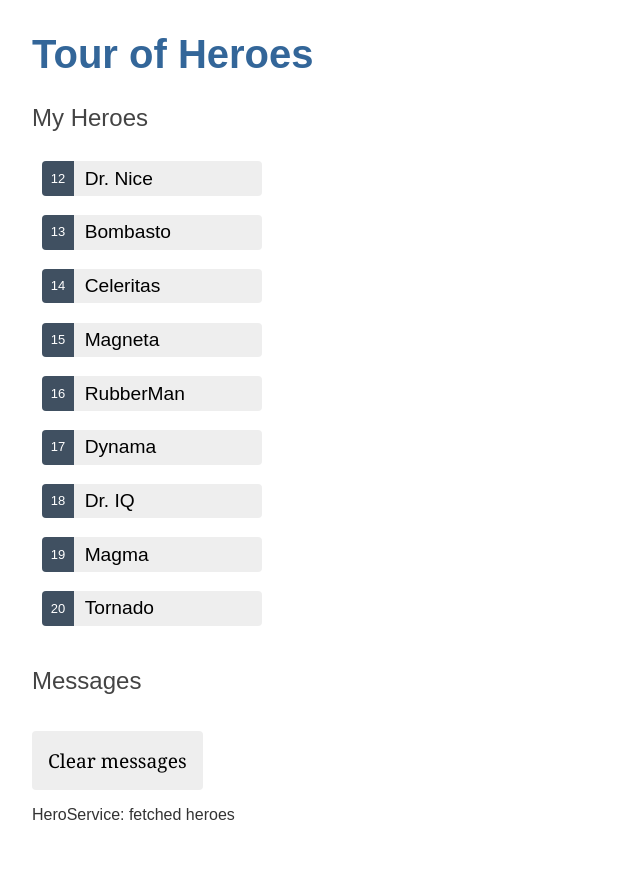
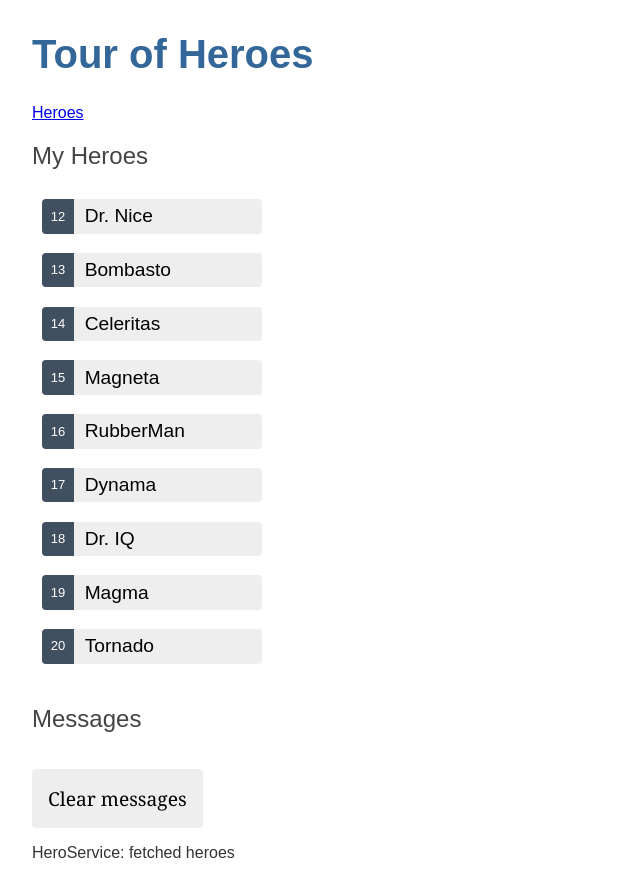
Before and after one commit to mherndon7/AngularPlayground, an Angular app: page /heroes in a window 1280 px wide. Before the commit this address led to /. Shown: the whole page, without its empty margins (0-640 px from the left). Before the commit the page ends 856 px from the top, so only its background shows below. Built offline with nearby package versions, Linux system fonts and the light colour scheme.

Commit message:
Added hero component routing

```diff
--- a/src/app/app-routing.module.ts
+++ b/src/app/app-routing.module.ts
@@ -1,10 +1,16 @@
 import { NgModule } from '@angular/core';
 import { RouterModule, Routes } from '@angular/router';
 
-const routes: Routes = [];
+const routes: Routes = [
+  {
+    path: 'heroes',
+    loadComponent: () =>
+      import('./heroes/heroes.component').then((m) => m.HeroesComponent),
+  },
+];
 
 @NgModule({
   imports: [RouterModule.forRoot(routes)],
-  exports: [RouterModule]
+  exports: [RouterModule],
 })
-export class AppRoutingModule { }
+export class AppRoutingModule {}
--- a/src/app/app.component.html
+++ b/src/app/app.component.html
@@ -1,3 +1,6 @@
 <h1>{{ title }}</h1>
-<app-heroes></app-heroes>
+<nav>
+  <a routerLink="/heroes">Heroes</a>
+</nav>
+<router-outlet></router-outlet>
 <app-messages></app-messages>
```
